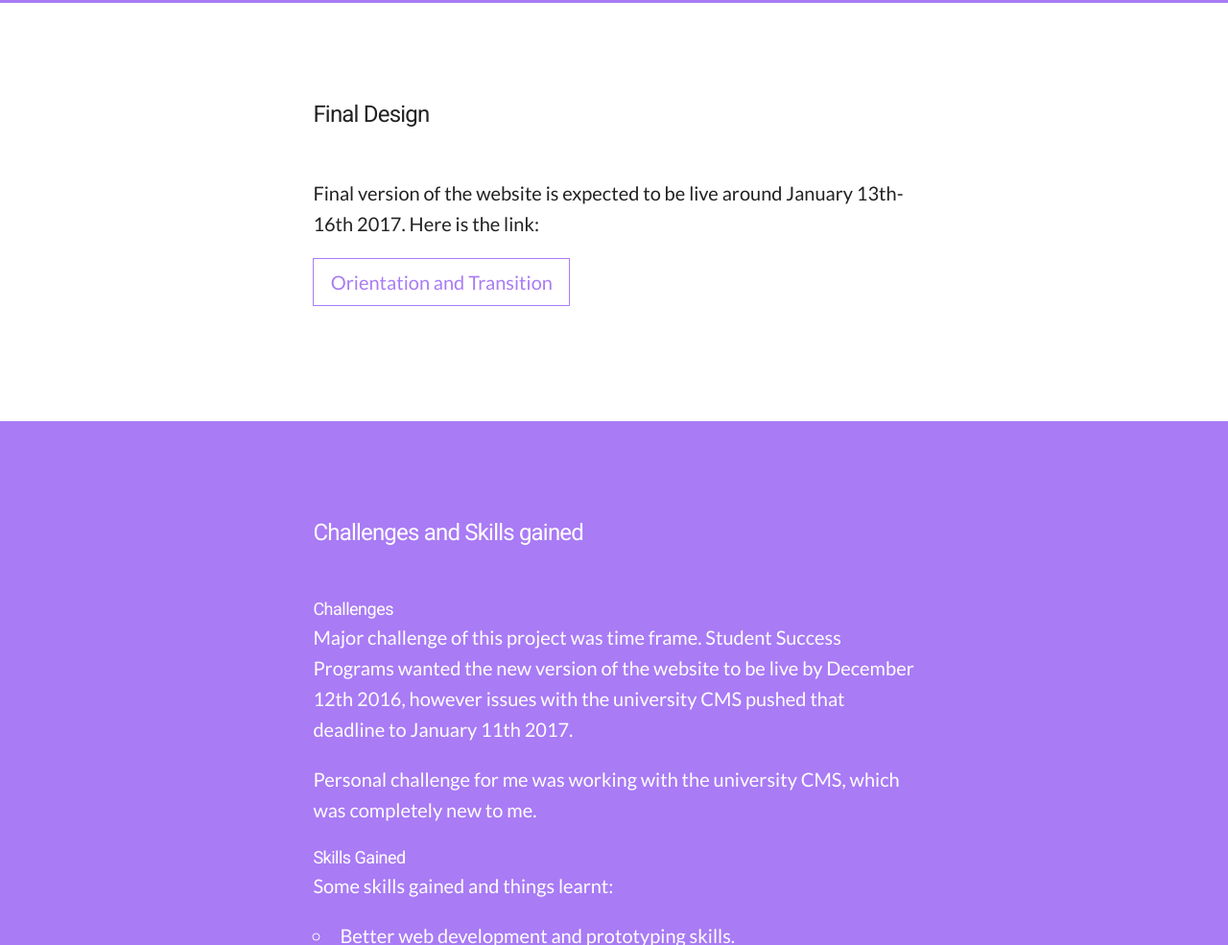
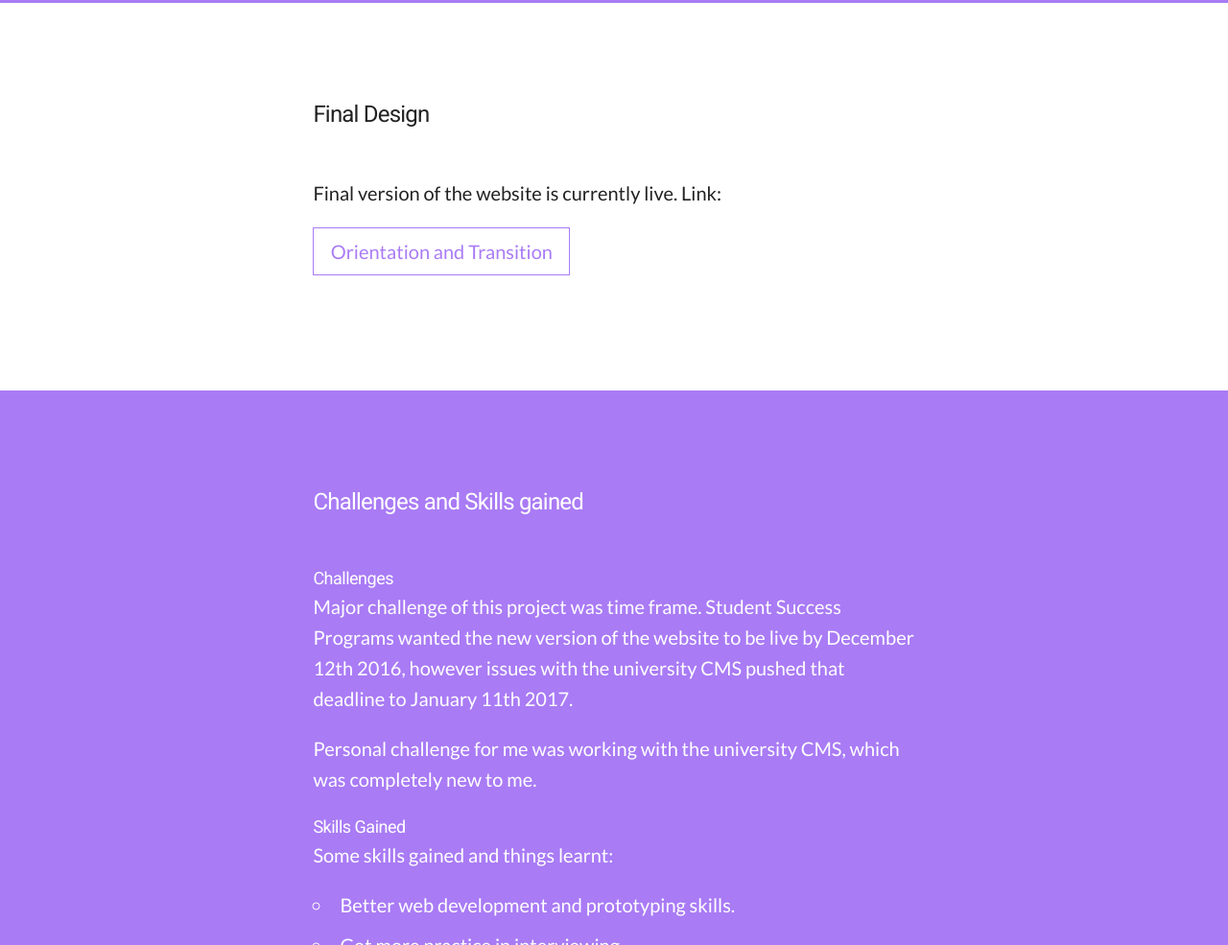
Before and after one commit to abaigele/abaigele.github.io, a plain HTML site: page orientation.html in a window 1280 px wide. Shown: the part 8475-9460 px from the top of the page at 96% size. Drawn offline with Linux system fonts and the light colour scheme.

Commit message:
Update orientation.html

```diff
--- a/orientation.html
+++ b/orientation.html
@@ -201,9 +201,9 @@
     <div class="offset-by-two eight columns project-final-design">
       <h4 class="section-header">Final Design</h4>
       <p>
-        Final version of the website is expected to be live around January 13th-16th 2017. Here is the link:
+        Final version of the website is currently live. Link:
       </p>
-      <a class="ghost-button-orientation" href="http://www.purdue.edu/studentsuccess/orientation/index.html">Orientation and Transition</a>
+      <a class="ghost-button-orientation" href="http://www.purdue.edu/orientation/">Orientation and Transition</a>
 
     </div>
   </div>
```
